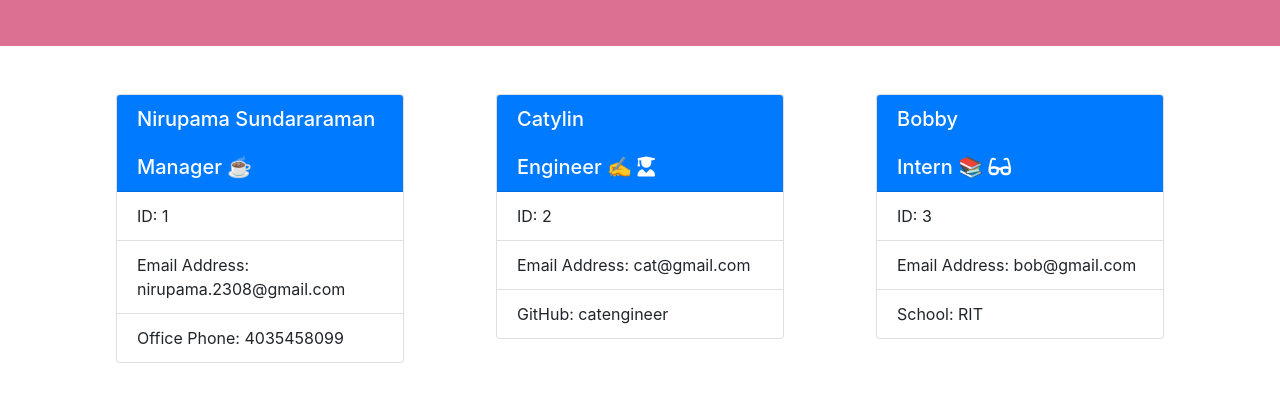
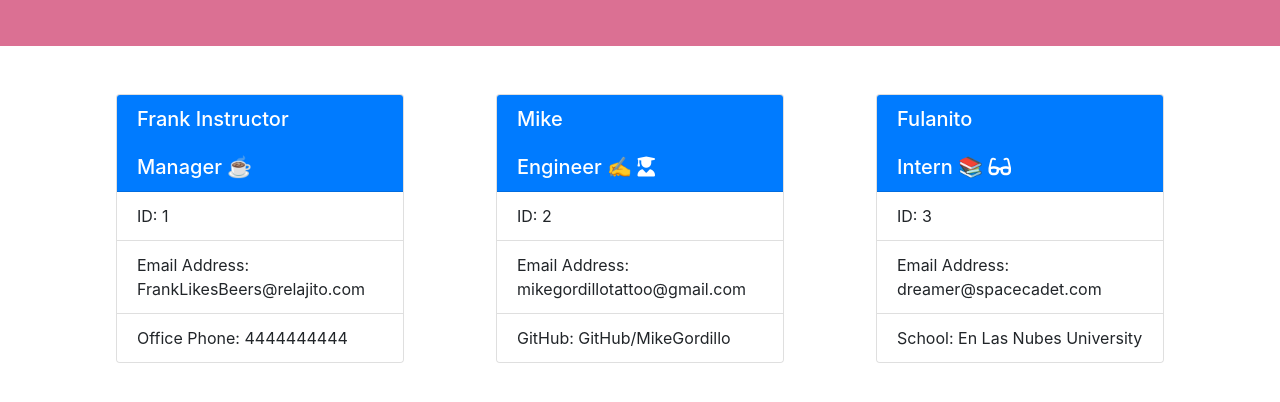
Before and after one commit to MikeGordillo/MemberProfileGenerator, a website: page dist/team.html in a window 1280 px wide. Shown: the part 114-516 px from the top of the page. Drawn offline with nearby package versions, Linux system fonts and the light colour scheme.

Commit message:
changes to html display

```diff
--- a/dist/team.html
+++ b/dist/team.html
@@ -20,33 +20,33 @@
         <div class="row">
             <div class="col-4">
                 <div class="card mx-auto mb-3" style="width: 18rem">
-                    <h5 class="card-header bg-primary text-white">Nirupama Sundararaman<br /><br />Manager ☕ </h5>
+                    <h5 class="card-header bg-primary text-white">Frank Instructor<br /><br />Manager ☕ </h5>
                     <ul class="list-group list-group-flush">
                         <li class="list-group-item">ID: 1</li>
-                        <li class="list-group-item">Email Address: nirupama.2308@gmail.com</li>
-                        <li class="list-group-item">Office Phone: 4035458099</li>
+                        <li class="list-group-item">Email Address: FrankLikesBeers@relajito.com</li>
+                        <li class="list-group-item">Office Phone: 4444444444</li>
                     </ul>
                 </div>
             </div>
             <div class="col-4">
                 <div class="card mx-auto mb-3" style="width: 18rem">
-                    <h5 class="card-header bg-primary text-white">Catylin<br /><br />Engineer ✍ <i
+                    <h5 class="card-header bg-primary text-white">Mike<br /><br />Engineer ✍ <i
                             class="fas fa-user-graduate"></i></h5>
                     <ul class="list-group list-group-flush">
                         <li class="list-group-item">ID: 2</li>
-                        <li class="list-group-item">Email Address: cat@gmail.com</li>
-                        <li class="list-group-item">GitHub: catengineer</li>
+                        <li class="list-group-item">Email Address: mikegordillotattoo@gmail.com</li>
+                        <li class="list-group-item">GitHub: GitHub/MikeGordillo</li>
                     </ul>
                 </div>
             </div>
             <div class="col-4">
                 <div class="card mx-auto mb-3" style="width: 18rem">
-                    <h5 class="card-header bg-primary text-white">Bobby<br /><br />Intern 📚 <i
+                    <h5 class="card-header bg-primary text-white">Fulanito<br /><br />Intern 📚 <i
                             class="fas fa-glasses"></i></h5>
                     <ul class="list-group list-group-flush">
                         <li class="list-group-item">ID: 3</li>
-                        <li class="list-group-item">Email Address: bob@gmail.com</li>
-                        <li class="list-group-item">School: RIT</li>
+                        <li class="list-group-item">Email Address: dreamer@spacecadet.com</li>
+                        <li class="list-group-item">School: En Las Nubes University</li>
                     </ul>
                 </div>
             </div>
```
